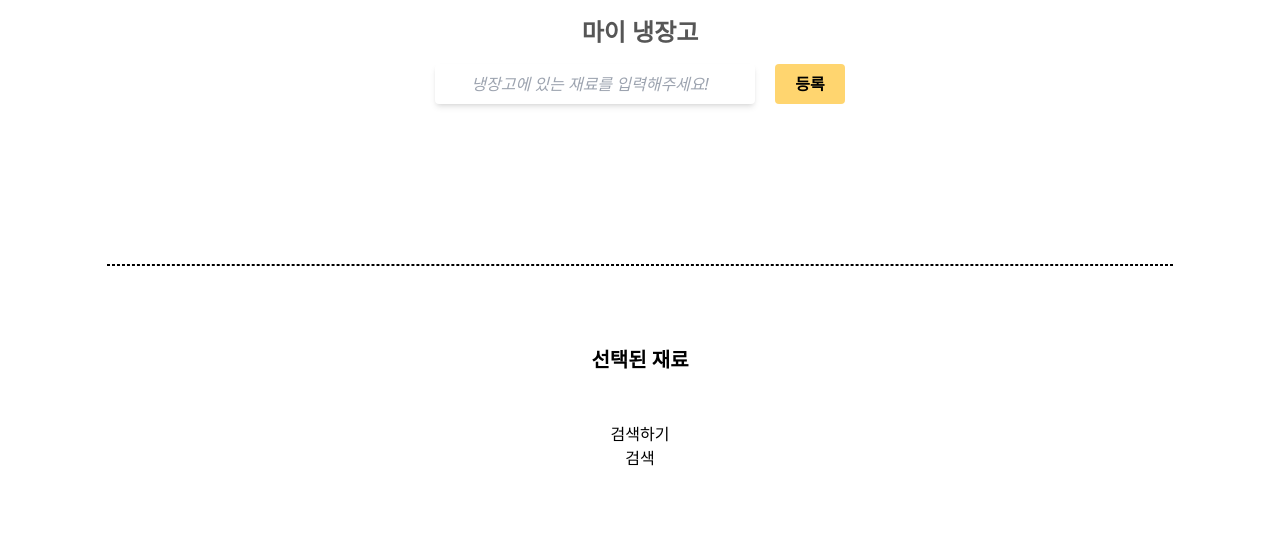
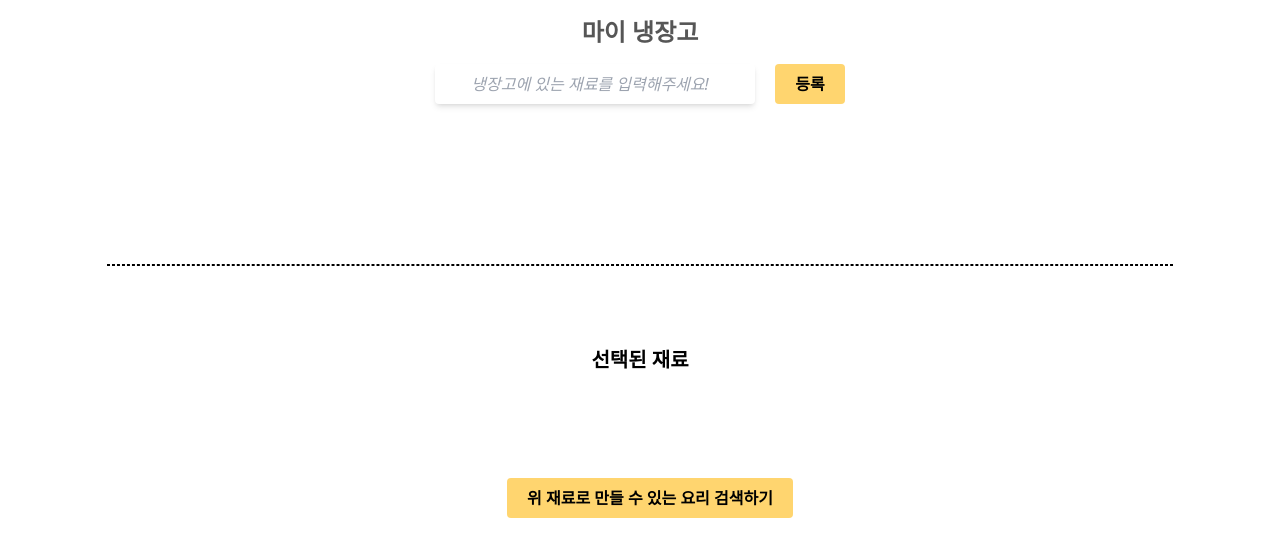
Before and after one commit to jaeyeong815/cooking-wiki, a Next.js app: page /refrigerator in a window 1280 px wide. Shown: the top 556 px of the page. Built offline with nearby package versions, Linux system fonts and the light colour scheme.

Commit message:
[FEAT] 요리 검색 버튼 스타일 & 검색 결과 페이지 분리(#13)

```diff
--- a/src/components/MyRefrigerator/SelectedIngredient/SearchRecipe.tsx
+++ b/src/components/MyRefrigerator/SelectedIngredient/SearchRecipe.tsx
@@ -2,10 +2,12 @@ import { useDispatch, useSelector } from 'react-redux';
 import { foodRecommend } from '@/pages/api';
 import type { RootState } from '@/store';
 import { addRecommendedFoodToList } from '@/store/slice/recommendSlice';
+import { useRouter } from 'next/router';
 
 const SearchRecipe = () => {
   const selectList = useSelector((state: RootState) => state.ingredientList.selectList);
   const dispatch = useDispatch();
+  const router = useRouter();
 
   const handleSearch = async (e: React.MouseEvent<HTMLElement>) => {
     e.preventDefault();
@@ -15,12 +17,17 @@ const SearchRecipe = () => {
     try {
       const foodList = await foodRecommend(selectList.join(',')).then((res) => res.toString().trim());
       dispatch(addRecommendedFoodToList(foodList.split('\n').map((food) => food.slice(3))));
+      router.push('/answer');
     } catch (err) {
       console.log(err);
     }
   };
 
-  return <button onClick={handleSearch}>검색하기</button>;
+  return (
+    <button className="mt-14 btn-primary" onClick={handleSearch}>
+      위 재료로 만들 수 있는 요리 검색하기
+    </button>
+  );
 };
 
 export default SearchRecipe;
--- a/src/components/MyRefrigerator/index.tsx
+++ b/src/components/MyRefrigerator/index.tsx
@@ -2,7 +2,6 @@ import AddIngredient from '@/components/MyRefrigerator/Ingredient/AddIngredient'
 import IngredientList from '@/components/MyRefrigerator/Ingredient/IngredientList';
 import SelectedIngredientList from '@/components/MyRefrigerator/SelectedIngredient/SelectedList';
 import SearchRecipe from '@/components/MyRefrigerator/SelectedIngredient/SearchRecipe';
-import AnswerToQuestion from '@/components/AnswerToQuestion';
 
 const MyRefrigerator = () => {
   return (
@@ -12,8 +11,6 @@ const MyRefrigerator = () => {
       <IngredientList />
       <SelectedIngredientList />
       <SearchRecipe />
-      {/* 상태 저장하는 기능 구현하면 답변 컴포넌트는 (다른 페이지로) 없어질 예정 */}
-      <AnswerToQuestion />
     </div>
   );
 };
--- a/src/styles/globals.css
+++ b/src/styles/globals.css
@@ -15,4 +15,7 @@
   .item-ingredient {
     @apply w-40 py-2 rounded-md text-gray bg-lightRed/10 hover:underline hover:cursor-pointer decoration-wavy text-center;
   }
+  .item-ingredient-btn {
+    @apply rounded bg-lightOrange py-2 px-3 ml-1 text-white text-sm hover:text-black;
+  }
 }
```
